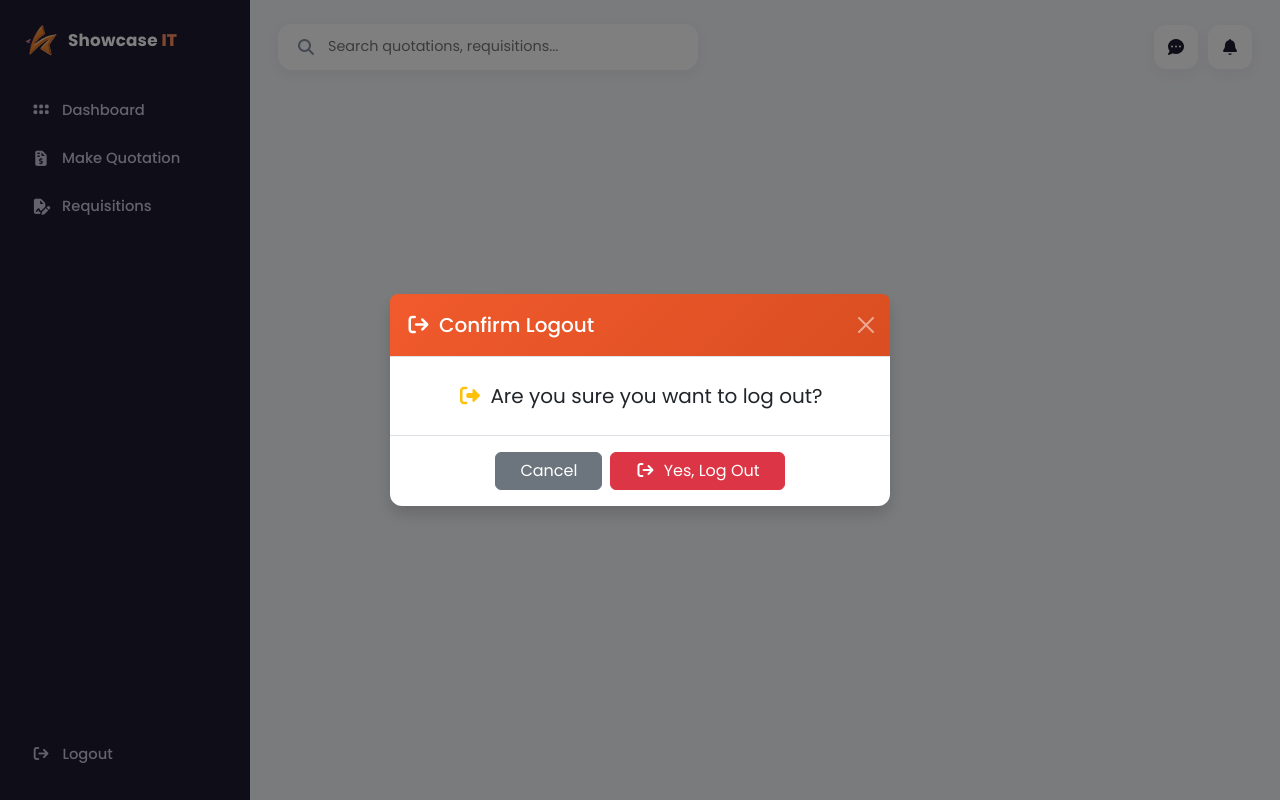
After one commit to DevbyCavy/Showcase-IT-System, a PHP site: page /includes/sidebarMarketing.php in a window 1280 px wide, after a click on "Logout". The commit adds this page. Run offline with PHP 8.4, Linux system fonts and the light colour scheme; data comes from the database, SQL or seed files in the repository; tables that the repository leaves empty hold one stand-in row (values such as "Sample post"); some libraries are stand-ins or nearby versions.

Commit message:
Give Marketer pages the same modern sidebar shell as Super Admin
Adds includes/sidebarMarketing.php (nav, logout modal, topbar,
pending badges) mirroring sidebarSuper.php/sidebarStores.php, and
switches marketingDashboard.php, makeQuotation.php, and the
Marketer branch of requisitions.php to use it instead of the old
top-navbar chrome, so all three pages a Marketer visits now share
one consistent look.

Co-Authored-By: Claude Sonnet 5 <noreply@anthropic.com>

```diff
--- /dev/null
+++ b/includes/sidebarMarketing.php
@@ -0,0 +1,132 @@
+<?php
+require_once __DIR__ . '/../php_action/auth_guard.php';
+require_once __DIR__ . '/../php_action/db_connection.php';
+
+$loggedUserId = $_SESSION['user_id'] ?? 0;
+$currentPage = basename($_SERVER['PHP_SELF']);
+
+$myPendingReqStmt = $conn->prepare("SELECT COUNT(*) AS c FROM requisitions WHERE submitted_by = ? AND status = 'Pending'");
+$myPendingReqStmt->bind_param("i", $loggedUserId);
+$myPendingReqStmt->execute();
+$myPendingReqCount = $myPendingReqStmt->get_result()->fetch_assoc()['c'];
+$myPendingReqStmt->close();
+
+$myPendingQuoStmt = $conn->prepare("SELECT COUNT(*) AS c FROM quotations WHERE submitted_by = ? AND status = 'Pending'");
+$myPendingQuoStmt->bind_param("i", $loggedUserId);
+$myPendingQuoStmt->execute();
+$myPendingQuoCount = $myPendingQuoStmt->get_result()->fetch_assoc()['c'];
+$myPendingQuoStmt->close();
+
+$selfEmailStmt = $conn->prepare("SELECT email FROM users WHERE user_id = ?");
+$selfEmailStmt->bind_param("i", $loggedUserId);
+$selfEmailStmt->execute();
+$selfEmail = $selfEmailStmt->get_result()->fetch_assoc()['email'] ?? '';
+$selfEmailStmt->close();
+?>
+<!DOCTYPE html>
+<html lang="en">
+<head>
+    <meta charset="UTF-8">
+    <meta name="viewport" content="width=device-width, initial-scale=1.0">
+    <title><?= htmlspecialchars($pageTitle ?? 'Marketer Dashboard') ?> - Showcase IT</title>
+
+    <link rel="preconnect" href="https://fonts.googleapis.com">
+    <link rel="stylesheet" href="https://fonts.googleapis.com/css2?family=Poppins:wght@400;500;600;700;800&display=swap">
+
+    <!-- Bootstrap 5 -->
+    <link rel="stylesheet" href="assets/bootstrap/css/bootstrap.min.css">
+
+    <!-- Font Awesome 6 -->
+    <link rel="stylesheet" href="assets/font-awesome/css/all.min.css">
+
+    <!-- DataTables & FileInput -->
+    <link rel="stylesheet" href="assets/plugins/databases/datatables.min.css">
+    <link rel="stylesheet" href="assets/plugins/fileinput/css/fileinput.min.css">
+
+    <!-- Custom CSS -->
+    <link rel="stylesheet" href="custom/css/custom.css">
+    <link rel="stylesheet" href="custom/css/modern-dashboard.css">
+
+    <!-- jQuery (needed for some plugins) -->
+    <script src="assets/jquery/jquery.min.js"></script>
+
+    <!-- Bootstrap Bundle (includes Popper) -->
+    <script src="assets/bootstrap/js/bootstrap.bundle.min.js"></script>
+</head>
+<body class="modern-dash">
+
+<button class="sidebar-toggle-btn" id="sidebarToggle"><i class="fas fa-bars"></i></button>
+
+<div class="app-shell">
+
+    <aside class="app-sidebar" id="appSidebar">
+        <div class="sidebar-brand">
+            <img src="images/showcaseit_icon.png" alt="Showcase IT">
+            <span>Showcase <strong>IT</strong></span>
+        </div>
+
+        <nav class="sidebar-nav">
+            <a href="marketingDashboard.php" class="<?= $currentPage === 'marketingDashboard.php' ? 'active' : '' ?>">
+                <i class="fas fa-grip"></i> Dashboard
+            </a>
+            <a href="makeQuotation.php" class="<?= $currentPage === 'makeQuotation.php' ? 'active' : '' ?>">
+                <i class="fas fa-file-invoice-dollar"></i> Make Quotation
+                <?php if ($myPendingQuoCount > 0): ?>
+                    <span class="nav-badge"><?= $myPendingQuoCount ?></span>
+                <?php endif; ?>
+            </a>
+            <a href="requisitions.php" class="<?= $currentPage === 'requisitions.php' ? 'active' : '' ?>">
+                <i class="fas fa-file-signature"></i> Requisitions
+                <?php if ($myPendingReqCount > 0): ?>
+                    <span class="nav-badge"><?= $myPendingReqCount ?></span>
+                <?php endif; ?>
+            </a>
+        </nav>
+
+        <div class="sidebar-footer">
+            <a href="#" data-bs-toggle="modal" data-bs-target="#logoutConfirmModal"><i class="fas fa-arrow-right-from-bracket"></i> Logout</a>
+        </div>
+    </aside>
+
+    <!-- Logout Confirmation Modal -->
+    <div class="modal fade" id="logoutConfirmModal" tabindex="-1" aria-hidden="true">
+        <div class="modal-dialog modal-dialog-centered">
+            <div class="modal-content border-0 shadow">
+                <div class="modal-header text-white" style="background:linear-gradient(135deg, var(--brand-orange,#F15A2C), var(--brand-orange-dark,#D94E22));">
+                    <h5 class="modal-title" style="color:#fff;"><i class="fas fa-arrow-right-from-bracket me-2"></i>Confirm Logout</h5>
+                    <button type="button" class="btn-close btn-close-white" data-bs-dismiss="modal" aria-label="Close"></button>
+                </div>
+                <div class="modal-body text-center py-4">
+                    <p class="mb-0 fs-5"><i class="fas fa-sign-out-alt text-warning me-2"></i>Are you sure you want to log out?</p>
+                </div>
+                <div class="modal-footer justify-content-center">
+                    <button type="button" class="btn btn-secondary px-4" data-bs-dismiss="modal">Cancel</button>
+                    <a href="logout.php" class="btn btn-danger px-4"><i class="fas fa-arrow-right-from-bracket me-1"></i> Yes, Log Out</a>
+                </div>
+            </div>
+        </div>
+    </div>
+
+    <main class="app-main">
+
+        <div class="app-topbar">
+            <div class="topbar-search">
+                <i class="fas fa-search"></i>
+                <input type="text" id="globalSearch" placeholder="Search quotations, requisitions...">
+            </div>
+            <div class="topbar-icons">
+                <?php if ($selfEmail): ?>
+                    <a href="mailto:<?= htmlspecialchars($selfEmail) ?>" title="Email <?= htmlspecialchars($selfEmail) ?>">
+                        <i class="fas fa-comment-dots"></i>
+                    </a>
+                <?php else: ?>
+                    <a href="#" title="No email on file" onclick="return false;">
+                        <i class="fas fa-comment-dots"></i>
+                    </a>
+                <?php endif; ?>
+                <a href="makeQuotation.php" title="Your pending quotations">
+                    <i class="fas fa-bell"></i>
+                    <?php if ($myPendingQuoCount > 0 || $myPendingReqCount > 0): ?><span class="icon-dot"></span><?php endif; ?>
+                </a>
+            </div>
+        </div>
--- a/requisitions.php
+++ b/requisitions.php
@@ -8,6 +8,8 @@ if ($userType === 'Super Admin') {
     require_once 'includes/sidebarSuper.php';
 } elseif ($userType === 'Stores Admin') {
     require_once 'includes/sidebarStores.php';
+} elseif ($userType === 'Marketer') {
+    require_once 'includes/sidebarMarketing.php';
 } else {
     require_once 'includes/header.php';
     echo '<link rel="stylesheet" href="custom/css/custom.css">';
@@ -288,7 +290,7 @@ document.getElementById('reqSearch').addEventListener('input', function() {
 </script>
 
 <?php
-if (in_array($userType, ['Super Admin', 'Stores Admin'], true)) {
+if (in_array($userType, ['Super Admin', 'Stores Admin', 'Marketer'], true)) {
     require_once 'includes/footerDashboard.php';
 } else {
     echo '</div>'; // close the container-fluid opened above
```
Also changed, not shown: makeQuotation.php (+4 -9 lines), marketingDashboard.php (+80 -8 lines).
